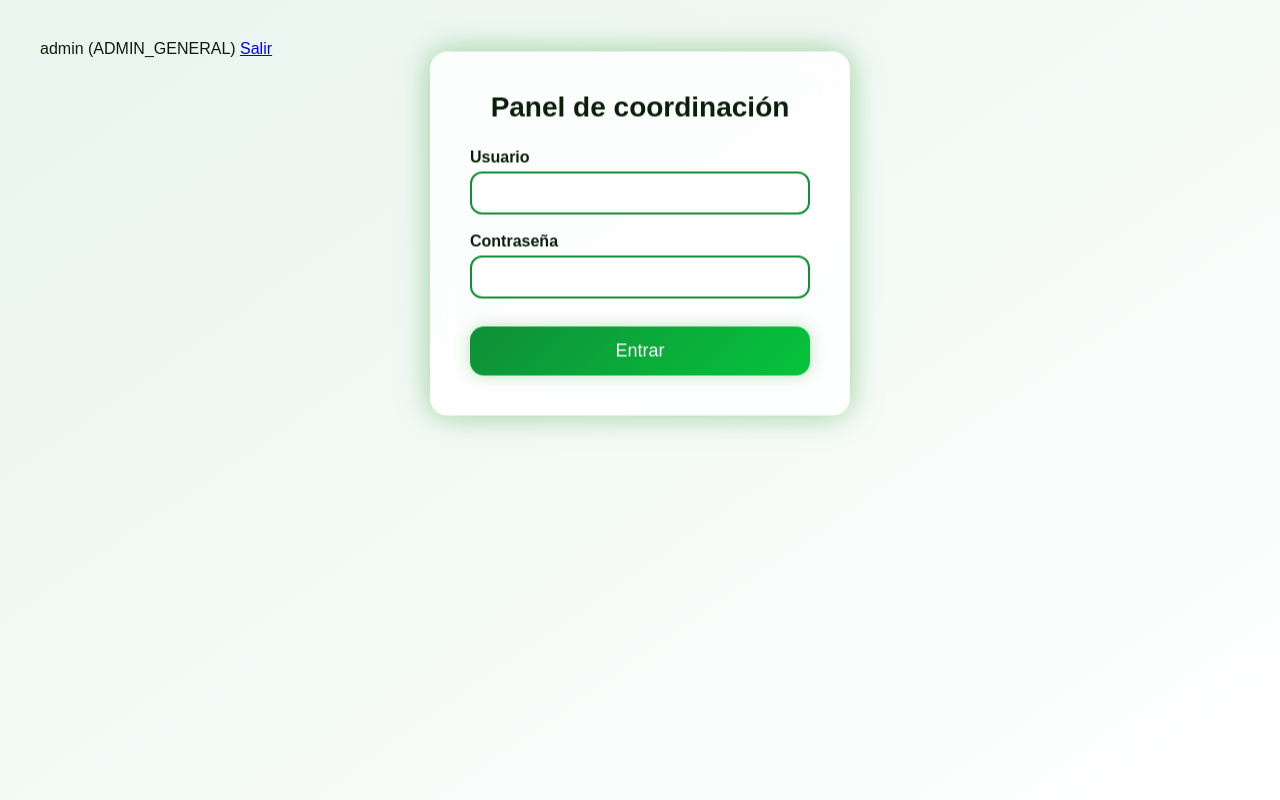
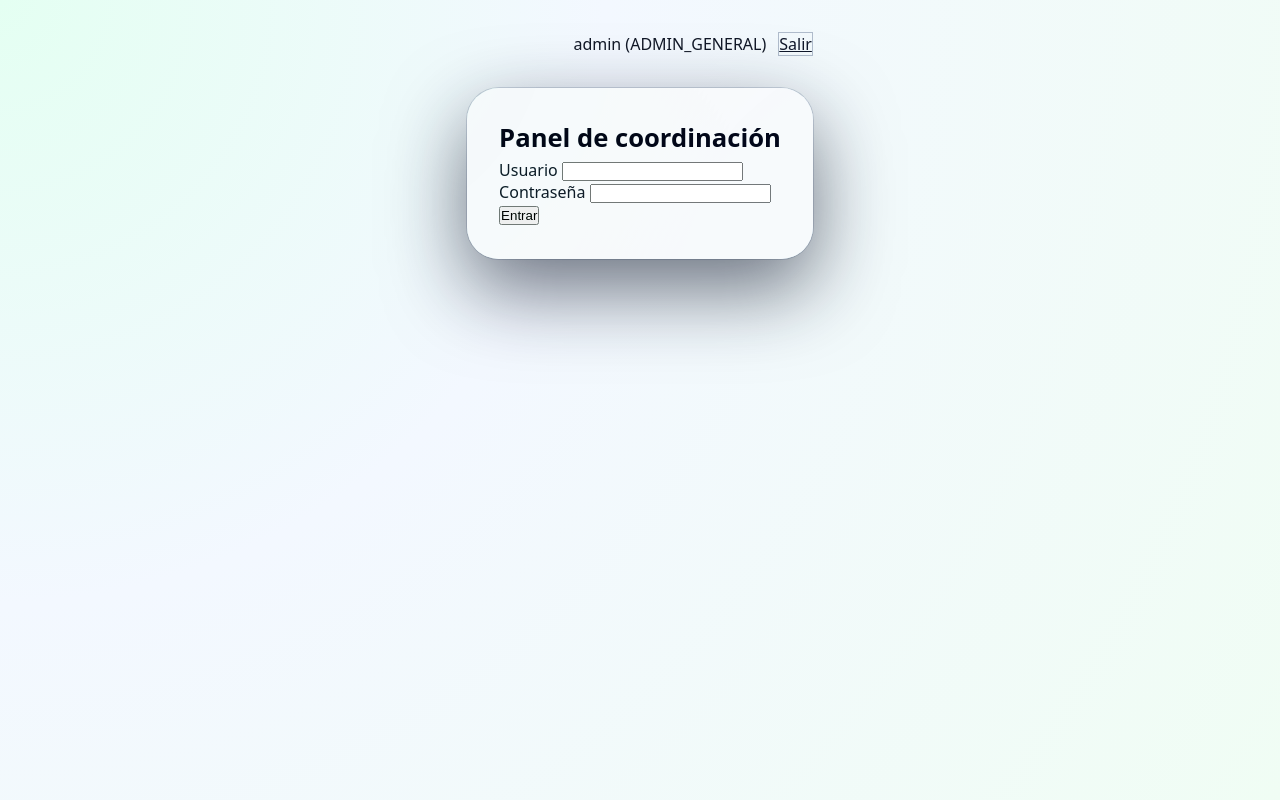
Before and after one commit to AltoVinalopo/ZonaAltoVinalopo, a Flask app: page /auth/login in a window 1280 px wide. Run offline with Flask 3, Linux system fonts and the light colour scheme; a user stored in the database is signed in.

Commit message:
Update main.css

```diff
--- a/static/css/main.css
+++ b/static/css/main.css
@@ -1,165 +1,376 @@
-/* ======== RESET ======== */
-* {
-    margin: 0;
-    padding: 0;
-    box-sizing: border-box;
-    font-family: 'Poppins', sans-serif;
+/* ====== RESET BÁSICO ====== */
+*,
+*::before,
+*::after {
+  box-sizing: border-box;
+  margin: 0;
+  padding: 0;
+}
+
+html, body {
+  height: 100%;
 }
 
 body {
-    background: linear-gradient(145deg, #e9f5ee, #ffffff);
-    min-height: 100vh;
-    padding: 40px;
-    color: #0a1f0a;
+  font-family: system-ui, -apple-system, BlinkMacSystemFont, "Segoe UI", sans-serif;
+  background: radial-gradient(circle at top left, #e4fff2 0%, #f3f8ff 40%, #f0fdf4 100%);
+  color: #111827;
 }
 
-/* ======== LOGIN ======== */
-.login-wrapper {
-    max-width: 420px;
-    margin: auto;
-    padding: 40px;
-    background: rgba(255,255,255,0.8);
-    backdrop-filter: blur(12px);
-    border-radius: 18px;
-    box-shadow: 0 0 25px rgba(0, 128, 0, 0.15),
-                0 0 35px rgba(0, 150, 0, 0.25);
-    animation: floatLogin 4s ease-in-out infinite;
+/* ====== SHELL GENERAL ====== */
+.app-body {
+  min-height: 100vh;
+  display: flex;
+  justify-content: center;
+  align-items: flex-start;
+  padding: 32px 16px;
 }
 
-@keyframes floatLogin {
-    0% { transform: translateY(0px); }
-    50% { transform: translateY(-8px); }
-    100% { transform: translateY(0px); }
+.app-shell {
+  width: 100%;
+  max-width: 1400px;
+}
+
+/* ====== CABECERA COMÚN ====== */
+.app-header {
+  display: flex;
+  justify-content: space-between;
+  align-items: center;
+  margin-bottom: 32px;
+}
+
+.app-title-main {
+  font-size: 1.8rem;
+  font-weight: 800;
+  letter-spacing: 0.03em;
+  color: #020617;
+  text-shadow: 0 10px 40px rgba(15, 118, 110, 0.25);
+}
+
+.app-header-right {
+  display: flex;
+  gap: 12px;
+  align-items: center;
+}
+
+.badge-user {
+  padding: 8px 14px;
+  border-radius: 999px;
+  background: rgba(15, 23, 42, 0.85);
+  color: #e5fdf0;
+  font-size: 0.85rem;
+  box-shadow: 0 10px 30px rgba(15, 23, 42, 0.45);
+}
+
+/* ====== BOTONES ====== */
+.btn {
+  display: inline-flex;
+  align-items: center;
+  justify-content: center;
+  padding: 9px 18px;
+  border-radius: 999px;
+  border: none;
+  cursor: pointer;
+  font-size: 0.9rem;
+  font-weight: 600;
+  text-decoration: none;
+  transition: transform 0.18s ease, box-shadow 0.18s ease, background 0.18s ease, color 0.18s ease;
+}
+
+.btn-primary {
+  background: linear-gradient(90deg, #0ea54b, #10b981);
+  color: #f9fafb;
+  box-shadow: 0 14px 40px rgba(16, 185, 129, 0.45);
+}
+
+.btn-primary:hover {
+  transform: translateY(-1px);
+  box-shadow: 0 18px 50px rgba(16, 185, 129, 0.55);
+}
+
+.btn-ghost {
+  background: rgba(255, 255, 255, 0.9);
+  color: #0f172a;
+  border: 1px solid rgba(148, 163, 184, 0.4);
+  box-shadow: 0 10px 25px rgba(148, 163, 184, 0.35);
+}
+
+.btn-ghost:hover {
+  background: #0f172a;
+  color: #f9fafb;
+  transform: translateY(-1px);
+}
+
+.btn-outline {
+  background: transparent;
+  border: 1px solid rgba(148, 163, 184, 0.7);
+  color: #0f172a;
+}
+
+.btn-outline:hover {
+  background: rgba(15, 23, 42, 0.9);
+  color: #f9fafb;
+  transform: translateY(-1px);
+}
+
+/* ====== TARJETAS GLASS ====== */
+.glass-wrapper {
+  border-radius: 32px;
+  padding: 32px;
+  backdrop-filter: blur(20px);
+  background: radial-gradient(circle at top left, rgba(16, 185, 129, 0.12), rgba(148, 163, 184, 0.04));
+  box-shadow:
+    0 24px 60px rgba(15, 23, 42, 0.18),
+    0 0 0 1px rgba(148, 163, 184, 0.4);
+}
+
+.cards-row {
+  display: grid;
+  grid-template-columns: repeat(2, minmax(0, 1fr));
+  gap: 24px;
+}
+
+.panel-card {
+  border-radius: 24px;
+  padding: 24px 26px;
+  background: linear-gradient(145deg, rgba(240, 253, 250, 0.98), rgba(236, 253, 244, 0.96));
+  border: 1px solid rgba(45, 212, 191, 0.25);
+  box-shadow: 0 18px 45px rgba(13, 148, 136, 0.25);
+  position: relative;
+  overflow: hidden;
+  cursor: pointer;
+  transition: transform 0.2s ease, box-shadow 0.2s ease, border-color 0.2s ease;
+}
+
+.panel-card::before {
+  content: "";
+  position: absolute;
+  inset: -40%;
+  background:
+    radial-gradient(circle at top left, rgba(16, 185, 129, 0.22), transparent 55%),
+    radial-gradient(circle at bottom right, rgba(5, 150, 105, 0.18), transparent 50%);
+  opacity: 0;
+  transition: opacity 0.25s ease;
+}
+
+.panel-card:hover {
+  transform: translateY(-4px);
+  box-shadow: 0 26px 70px rgba(13, 148, 136, 0.35);
+  border-color: rgba(5, 150, 105, 0.6);
+}
+
+.panel-card:hover::before {
+  opacity: 1;
+}
+
+.panel-title {
+  position: relative;
+  font-size: 1.4rem;
+  font-weight: 700;
+  color: #022c22;
+  margin-bottom: 6px;
+}
+
+.panel-subtitle {
+  position: relative;
+  font-size: 0.98rem;
+  color: #0f172a;
+  opacity: 0.75;
+  margin-bottom: 18px;
+}
+
+.panel-link {
+  position: relative;
+  display: inline-flex;
+  align-items: center;
+  gap: 6px;
+  font-size: 0.96rem;
+  font-weight: 600;
+  color: #047857;
+  text-decoration: none;
+}
+
+.panel-link span {
+  transition: transform 0.18s ease;
+}
+
+.panel-link:hover span {
+  transform: translateX(3px);
+}
+
+/* ====== TABLERO DE ZONAS ====== */
+.zone-grid {
+  display: grid;
+  grid-template-columns: repeat(auto-fit, minmax(260px, 1fr));
+  gap: 24px;
+}
+
+.zone-card {
+  border-radius: 24px;
+  padding: 22px 22px 20px;
+  background: linear-gradient(150deg, rgba(236, 253, 245, 0.97), rgba(240, 253, 250, 0.97));
+  border: 1px solid rgba(45, 212, 191, 0.3);
+  box-shadow: 0 18px 40px rgba(15, 118, 110, 0.25);
+  position: relative;
+  overflow: hidden;
+  transition: transform 0.18s ease, box-shadow 0.18s ease, border-color 0.18s ease;
+}
+
+.zone-card::after {
+  content: "";
+  position: absolute;
+  inset: -40%;
+  background:
+    radial-gradient(circle at top right, rgba(52, 211, 153, 0.25), transparent 60%),
+    radial-gradient(circle at bottom left, rgba(16, 185, 129, 0.20), transparent 60%);
+  opacity: 0;
+  transition: opacity 0.22s ease;
+}
+
+.zone-card:hover {
+  transform: translateY(-4px);
+  box-shadow: 0 26px 70px rgba(13, 148, 136, 0.32);
+  border-color: rgba(5, 150, 105, 0.7);
+}
+
+.zone-card:hover::after {
+  opacity: 1;
+}
+
+.zone-name {
+  position: relative;
+  font-size: 1.15rem;
+  font-weight: 700;
+  margin-bottom: 4px;
+  color: #022c22;
+}
+
+.zone-desc {
+  position: relative;
+  font-size: 0.95rem;
+  color: #0f172a;
+  opacity: 0.8;
+  margin-bottom: 14px;
+}
+
+/* ====== DETALLE ZONA ====== */
+.zone-detail-wrapper {
+  border-radius: 32px;
+  padding: 32px 30px 28px;
+  backdrop-filter: blur(20px);
+  background: radial-gradient(circle at top left, rgba(16, 185, 129, 0.15), rgba(248, 250, 252, 0.98));
+  box-shadow:
+    0 24px 60px rgba(15, 23, 42, 0.18),
+    0 0 0 1px rgba(148, 163, 184, 0.4);
+}
+
+.zone-detail-title {
+  font-size: 1.4rem;
+  font-weight: 700;
+  margin-bottom: 8px;
+  color: #022c22;
+}
+
+.zone-detail-text {
+  font-size: 0.98rem;
+  color: #0f172a;
+  opacity: 0.8;
+  margin-bottom: 24px;
+}
+
+/* ====== LOGIN ====== */
+.login-body {
+  min-height: 100vh;
+  display: flex;
+  justify-content: center;
+  align-items: center;
+  background: radial-gradient(circle at top left, #d9f99d 0%, #ecfdf5 35%, #e0f2fe 100%);
+}
+
+.login-wrapper {
+  position: relative;
+  width: 100%;
+  max-width: 460px;
+  padding: 32px 32px 34px;
+  border-radius: 32px;
+  background: rgba(248, 250, 252, 0.96);
+  box-shadow:
+    0 30px 80px rgba(15, 23, 42, 0.6),
+    0 0 0 1px rgba(148, 163, 184, 0.4);
+  backdrop-filter: blur(26px);
+  overflow: hidden;
+}
+
+.login-wrapper::before {
+  content: "";
+  position: absolute;
+  inset: -40%;
+  background:
+    radial-gradient(circle at top left, rgba(16, 185, 129, 0.35), transparent 60%),
+    radial-gradient(circle at bottom right, rgba(56, 189, 248, 0.25), transparent 55%);
+  opacity: 0.9;
+  mix-blend-mode: soft-light;
+}
+
+.login-inner {
+  position: relative;
 }
 
 .login-title {
-    text-align: center;
-    font-size: 28px;
-    font-weight: 700;
-    margin-bottom: 25px;
+  font-size: 1.6rem;
+  font-weight: 800;
+  margin-bottom: 4px;
+  color: #020617;
 }
 
-/* Inputs */
-.input-group {
-    margin-bottom: 18px;
+.login-subtitle {
+  font-size: 0.95rem;
+  color: #4b5563;
+  margin-bottom: 20px;
 }
 
-.input-group label {
-    display: block;
-    font-weight: 600;
-    margin-bottom: 5px;
+.login-form-group {
+  margin-bottom: 16px;
 }
 
-.input-group input {
-    width: 100%;
-    padding: 12px;
-    border-radius: 12px;
-    border: 2px solid #0f8f38;
-    background: #fff;
-    transition: 0.2s;
+.login-label {
+  display: block;
+  font-size: 0.9rem;
+  font-weight: 600;
+  color: #111827;
+  margin-bottom: 6px;
 }
 
-.input-group input:focus {
-    border-color: #06c43c;
-    box-shadow: 0 0 15px rgba(15, 200, 60, 0.4);
+.login-input {
+  width: 100%;
+  padding: 11px 12px;
+  border-radius: 999px;
+  border: 1px solid rgba(148, 163, 184, 0.8);
+  background: rgba(255, 255, 255, 0.9);
+  outline: none;
+  font-size: 0.92rem;
+  transition: border-color 0.18s ease, box-shadow 0.18s ease, background 0.18s ease;
 }
 
-/* Botón login */
-.btn-login {
-    width: 100%;
-    padding: 14px;
-    background: linear-gradient(135deg, #0f8f38, #06c43c);
-    border: none;
-    border-radius: 14px;
-    color: white;
-    font-size: 18px;
-    cursor: pointer;
-    margin-top: 10px;
-    transition: 0.2s;
-    box-shadow: 0 0 15px rgba(0, 150, 0, 0.25);
+.login-input:focus {
+  border-color: #22c55e;
+  box-shadow: 0 0 0 1px rgba(34, 197, 94, 0.65), 0 14px 35px rgba(22, 163, 74, 0.35);
+  background: #ffffff;
 }
 
-.btn-login:hover {
-    scale: 1.03;
-    box-shadow: 0 0 30px rgba(0, 255, 0, 0.45);
+.login-footer {
+  margin-top: 10px;
+  display: flex;
+  justify-content: flex-end;
 }
 
-/* ======== PANELES GENERALES ======== */
-.card-panel {
-    padding: 30px;
-    border-radius: 20px;
-    background: rgba(255,255,255,0.85);
-    border: 2px solid #40b76d;
-    margin-bottom: 40px;
-    width: 100%;
-    transition: 0.3s;
-    box-shadow: 0 10px 30px rgba(0,0,0,0.08);
+/* ====== RESPONSIVE ====== */
+@media (max-width: 900px) {
+  .cards-row {
+    grid-template-columns: 1fr;
+  }
+
+  .app-shell {
+    max-width: 100%;
+  }
 }
-
-.card-panel:hover {
-    transform: translateY(-8px);
-    box-shadow: 0 18px 40px rgba(0,0,0,0.15);
-}
-
-/* Botón grande estilo VOX */
-.btn-green {
-    display: inline-block;
-    margin-top: 18px;
-    padding: 15px 28px;
-    background: #0eb447;
-    color: white;
-    font-weight: 600;
-    border-radius: 14px;
-    text-decoration: none;
-    transition: 0.25s;
-    box-shadow: 0 6px 20px rgba(0,150,0,0.25);
-}
-
-.btn-green:hover {
-    background: #08d655;
-    scale: 1.05;
-    box-shadow: 0 10px 30px rgba(0,255,0,0.36);
-}
-
-/* ======== GRID DE ZONAS ======== */
-.zonas-grid {
-    display: grid;
-    grid-template-columns: repeat(auto-fit, minmax(330px, 1fr));
-    gap: 25px;
-}
-
-.zona-card {
-    border-radius: 20px;
-    padding: 28px;
-    background: rgba(255,255,255,0.7);
-    border: 2px solid #48b96c;
-    box-shadow: 0 10px 25px rgba(0,0,0,0.07);
-    transition: 0.25s;
-}
-
-.zona-card:hover {
-    transform: translateY(-8px);
-    box-shadow: 0 20px 35px rgba(0,0,0,0.12);
-}
-
-/* Volver / Salir */
-.top-buttons {
-    display: flex;
-    gap: 15px;
-    justify-content: flex-end;
-    margin-bottom: 25px;
-}
-
-.btn-small {
-    padding: 10px 18px;
-    background: #e3fff0;
-    border-radius: 14px;
-    border: 1px solid #0f8f38;
-    text-decoration: none;
-    color: #0f4720;
-    transition: 0.2s;
-}
-.btn-small:hover {
-    background: #b9ffd3;
-    scale: 1.05;
-}
```
